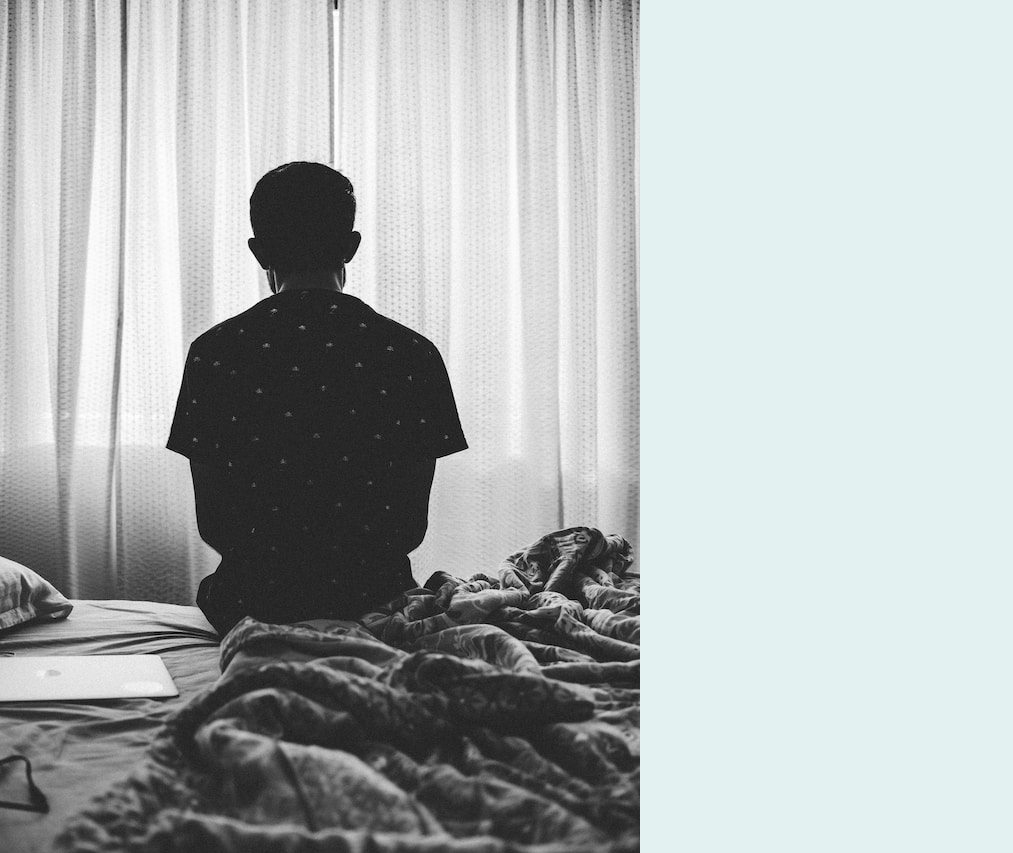
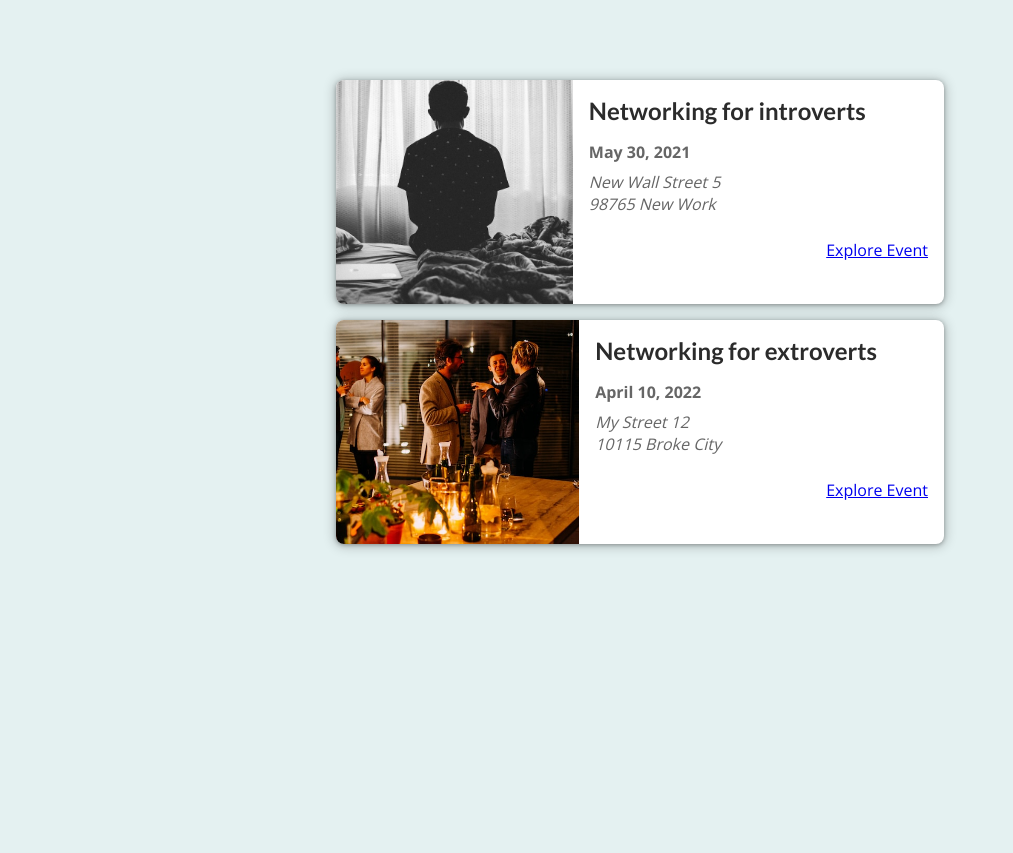
Before and after one commit to ChavoshiParsa/next-events-app, a Next.js app: page / in a window 1280 px wide. Shown: the top 853 px of the page, without its empty margins (0-1013 px from the left). After the commit the page ends 800 px from the top, so only its background shows below. Built offline with nearby package versions, Linux system fonts and the light colour scheme.

Commit message:
adding some commits

```diff
--- a/components/events/EventItem.js
+++ b/components/events/EventItem.js
@@ -1,4 +1,6 @@
 import Link from "next/link";
+
+import classes from "./EventItem.module.css";
 
 export default function EventItem(props) {
   const { title, image, date, location, id } = props;
@@ -13,19 +15,19 @@
   const exploreLink = `/events/${id}`;
 
   return (
-    <li>
+    <li className={classes.item}>
       <img src={"/" + image} alt={title} />
-      <div>
-        <div>
+      <div className={classes.content}>
+        <div className={classes.summary}>
           <h2>{title}</h2>
-          <div>
+          <div className={classes.date}>
             <time>{humanReadableData}</time>
           </div>
-          <div>
+          <div className={classes.address}>
             <address>{formattedAddress}</address>
           </div>
         </div>
-        <div>
+        <div className={classes.actions}>
           <Link href={exploreLink}>Explore Event</Link>
         </div>
       </div>
--- /dev/null
+++ b/components/events/EventItem.module.css
@@ -0,0 +1,103 @@
+.item {
+  box-shadow: 0 1px 4px rgba(0, 0, 0, 0.3), 0 1px 12px 2px rgba(0, 0, 0, 0.2);
+  border-radius: 8px;
+  overflow: hidden;
+  background-color: white;
+  margin: 1rem;
+  display: flex;
+  flex-direction: column;
+  gap: 1rem;
+}
+
+.item img {
+  width: 100%;
+  object-fit: cover;
+  height: 10rem;
+}
+
+.content {
+  width: 100%;
+  padding: 0 1rem;
+  text-align: center;
+}
+
+.content h2 {
+  margin: 0.5rem 0;
+}
+
+.date,
+.address {
+  display: flex;
+  gap: 0.5rem;
+  align-items: center;
+}
+
+.date svg,
+.address svg {
+  width: 1.25rem;
+  height: 1.25rem;
+  color: #666666;
+}
+
+.content time {
+  color: #666666;
+  font-weight: bold;
+}
+
+.content address {
+  margin: 0.5rem 0;
+  color: #666666;
+  white-space: pre;
+}
+
+.actions {
+  display: flex;
+  flex-direction: column;
+  padding: 1rem;
+}
+
+.actions a {
+  display: block;
+}
+
+.actions a span {
+  vertical-align: middle;
+}
+
+.icon {
+  margin-left: 0.5rem;
+  display: inline-flex;
+  justify-content: center;
+  align-items: center;
+}
+
+.icon svg {
+  width: 1.25rem;
+  height: 1.25rem;
+}
+
+@media (min-width: 768px) {
+  .item {
+    flex-direction: row;
+  }
+
+  .item img {
+    width: 40%;
+    height: 14rem;
+  }
+
+  .content {
+    width: 60%;
+    padding: 0;
+    text-align: left;
+  }
+
+  .content h2 {
+    margin: 1rem 0;
+  }
+
+  .actions {
+    flex-direction: row;
+    justify-content: flex-end;
+  }
+}
--- a/components/events/EventList.js
+++ b/components/events/EventList.js
@@ -1,8 +1,9 @@
 import EventItems from "./EventItem";
+import classes from "./EventList.module.css";
 
 export default function EventList(props) {
   return (
-    <ul>
+    <ul className={classes.list}>
       {props.events.map((event) => (
         <EventItems
           key={event.id}
--- /dev/null
+++ b/components/events/EventList.module.css
@@ -0,0 +1,5 @@
+.list {
+  width: 90%;
+  max-width: 40rem;
+  margin: 5rem auto;
+}
```
